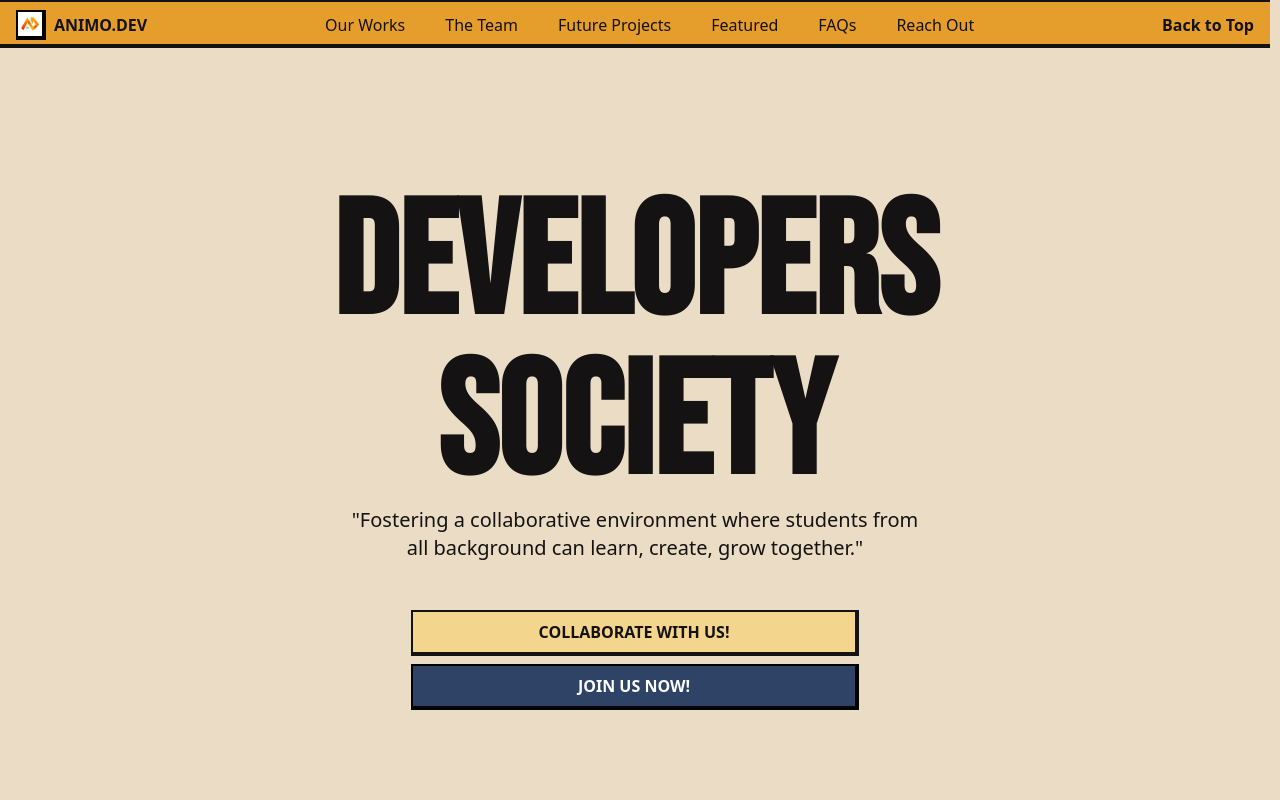
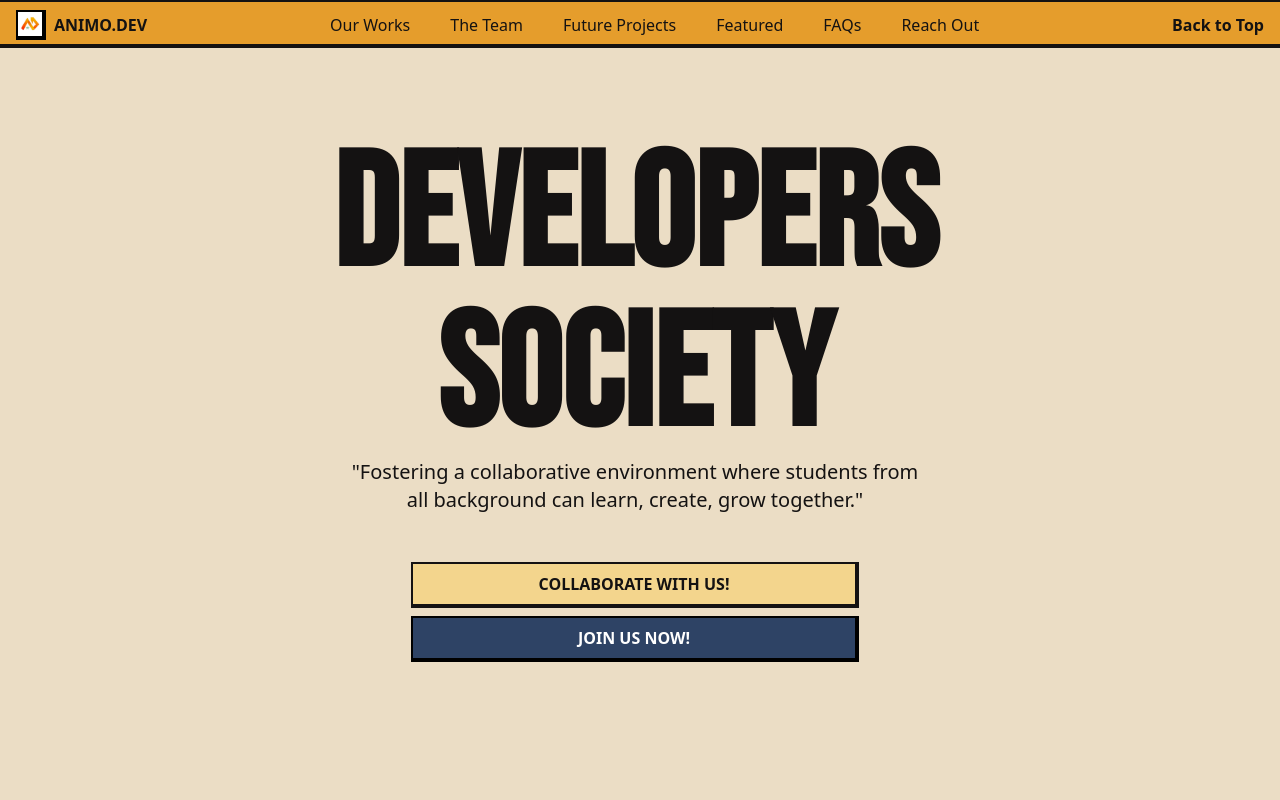
Before and after one commit to dlsl-animodev/project-launchpad, a Next.js app: page / in a window 1280 px wide. Shown: the top 800 px of the page. Built offline with nearby package versions, Linux system fonts and the light colour scheme.

Commit message:
feat: add fixed layout on header

```diff
--- a/components/be-featured/be-featured.tsx
+++ b/components/be-featured/be-featured.tsx
@@ -53,7 +53,7 @@ const BeFeatured = () => {
 
     return (
         <SectionContainer className="bg-accent border-retro-y py-16 px-4 block" id={SECTION_IDS.BE_FEATURED}>
-            <SectionContainerHeader className="sticky top-0 pb-[6rem]">
+            <SectionContainerHeader className="sticky top-[3rem] pb-[6rem]">
                 <SectionTitle
                     className="text-7xl lg:text-9xl text-primary"
                     initial={{ opacity: 0, y: 20, scale: 0.7 }}
--- a/components/be-featured/post-stack.tsx
+++ b/components/be-featured/post-stack.tsx
@@ -20,7 +20,7 @@ const PostStack: React.FC<PostStackProps> = ({
 }) => {
     return (
         <motion.div
-            className={`sticky top-[10rem] lg:top-[12rem] z-0 bg-neutral-200  border-retro p-6 my-16 w-full   ${index % 2 === 0 ? 'translate-x-2 rotate-2' : '-translate-x-2  -rotate-2'}`}
+            className={`sticky top-[10rem] lg:top-[15rem] z-0 bg-neutral-200  border-retro p-6 my-16 w-full   ${index % 2 === 0 ? 'translate-x-2 rotate-2' : '-translate-x-2  -rotate-2'}`}
             initial={{ opacity: 0, y: 40 + index * 20, scale: 0.98 }}
             whileInView={{ opacity: 1, y: index * 8, scale: 1 }}
             transition={{ duration: 0.35 }}
--- a/components/header.tsx
+++ b/components/header.tsx
@@ -19,7 +19,7 @@ import { SECTION_IDS } from "@/lib/scroll-into-view-ids";
 import { useIsTablet } from "@/lib/use-isTablet";
 
 const BASE_HEADER_CLASSNAME =
-    "bg-secondary h-[3rem] py-2 px-4 border-retro-y relative z-50";
+    "bg-secondary h-[3rem] py-2 px-4 border-retro-y w-full z-50";
 
 interface HeaderProps {
     className?: string;
@@ -30,7 +30,7 @@ const Header = () => {
 
     if (!isTablet)
         return (
-            <DesktopHeader className="grid grid-cols-[auto_1fr_auto] items-center " />
+            <DesktopHeader className="grid grid-cols-[auto_1fr_auto] items-center fixed" />
         );
     return <MobileHeader className="flex items-center justify-between " />;
 };
--- a/components/what-to-expect/folder-stack.tsx
+++ b/components/what-to-expect/folder-stack.tsx
@@ -9,7 +9,7 @@ interface FolderStackProps {
 const FolderStack: React.FC<FolderStackProps> = ({ index, title, fillColor }) => {
     return (
         <motion.div
-            className="sticky top-[10rem] lg:top-[6rem] z-0 "
+            className="sticky top-[10rem] lg:top-[9rem] z-0 "
             initial={{ opacity: 0, y: 40 + index * 20, scale: 0.98 }}
             whileInView={{ opacity: 1, y: index * 8, scale: 1 }}
             transition={{ duration: 0.35 }}
--- a/components/what-to-expect/what-to-expect.tsx
+++ b/components/what-to-expect/what-to-expect.tsx
@@ -22,7 +22,7 @@ const WhatToExpect = () => {
     return (
         <SectionContainer withDefaultClasses={false} id={SECTION_IDS.FUTURE_PROJECTS}>
           <div>
-                <SectionContainerHeader className="sticky top-0 pb-[6rem]">
+                <SectionContainerHeader className="sticky top-[3rem] pb-[6rem]">
                     <SectionTitle
                         initial={{ opacity: 0, y: 20, scale: 0.7 }}
                         whileInView={{ opacity: 1, y: 0, scale: 1 }}
```
